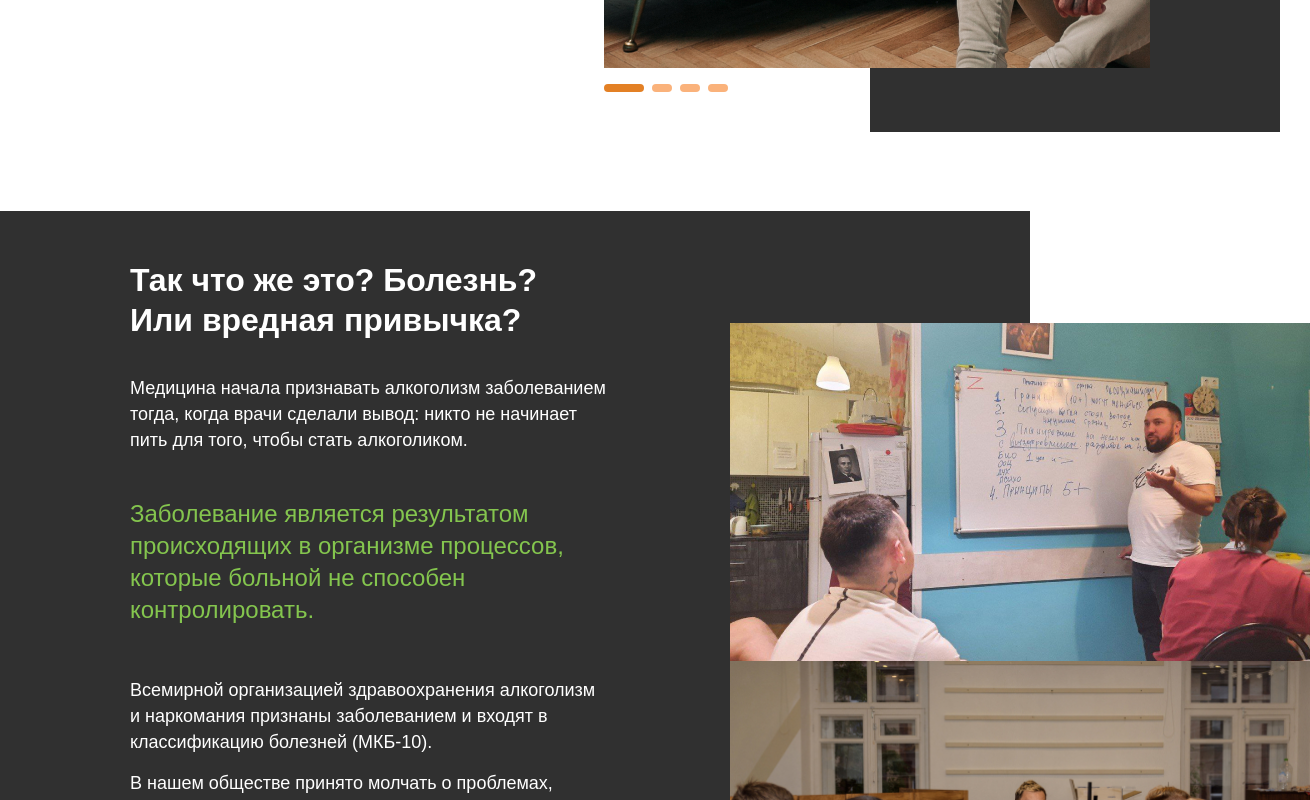
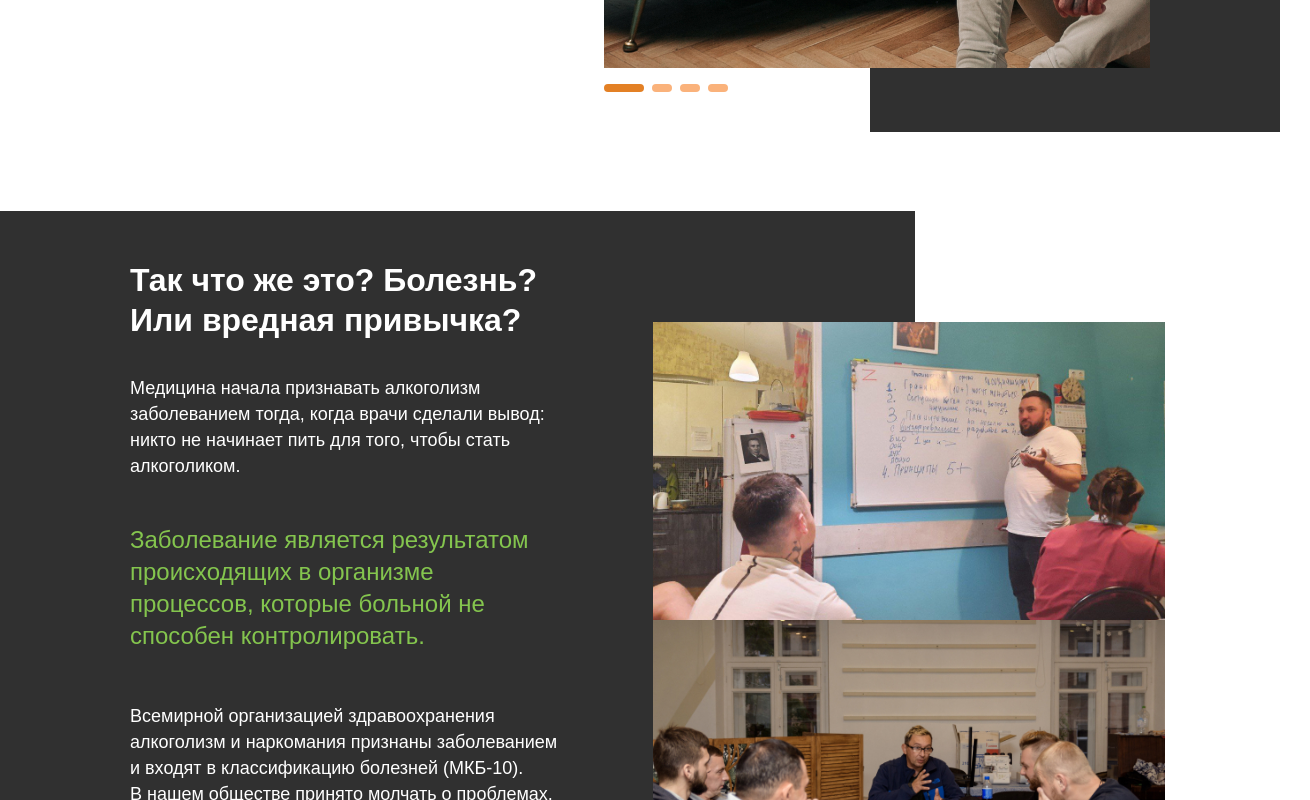
Before and after one commit to GuildOfDevelopers/diaconiafond-frontend, a React (Create React App) app: page / in a window 1280 px wide. Shown: the part 700-1500 px from the top of the page, 1310 px wide, since content can reach past the window. Built offline with nearby package versions, Linux system fonts and the light colour scheme; a web font is replaced by a local one.

Commit message:
flex layout whatdisease

```diff
--- a/src/components/GetReabilitation/_GetReabilitation.scss
+++ b/src/components/GetReabilitation/_GetReabilitation.scss
@@ -61,7 +61,7 @@
 
 .getreab__image-man {
   position: absolute;
-  width: 679px;
+  max-width: 679px;
   height: 519px;
   z-index: 3;
   right: 130px;
--- a/src/components/WhatDesease/WhatDesease.scss
+++ b/src/components/WhatDesease/WhatDesease.scss
@@ -6,42 +6,42 @@
   max-width: 1440px;
   padding: 79px 0 0;
   margin: 0 auto 0;
+  position: relative;
 }
 
 .disease__article {
   background-color: $color-darkGrey;
-  max-width: 1030px;
-  height: 912px;
-  position: relative;
-  padding: 49px 0 0 130px;
+  max-width: 71.5%;
+  box-sizing: border-box;
+  padding: 49px 0 64px 130px;
 }
 
 .disease__title {
-  max-width: 458px;
+  max-width: 450px;
   color: $color-white;
   @include font_32_h2;
   margin: 0;
 }
 
 .disease__subtitle {
-  max-width: 480px;
+  max-width: 55%;
   color: $color-white;
   @include font_20;
   margin: 35px 0 45px 0;
 }
 
 .disease__key-point {
-  max-width: 480px;
+  max-width: 55%;
   color: $color-lightGreen;
   @include font_24;
   margin: 0 0 51px;
 }
 
 .disease__description {
-  max-width: 480px;
+  max-width: 55%;
   color: $color-white;
   @include font_20;
-  margin: 0 0 15px;
+  margin: 0;
 }
 
 .disease__text-highlite {
@@ -51,10 +51,10 @@
 .disease__images {
   display: flex;
   flex-direction: column;
-  max-width: 580px;
+  max-width: 40%;
   position: absolute;
-  top: 112px;
-  right: -280px;
+  top: 19%;
+  right: 9%;
 }
 
 .disease__image {
```
